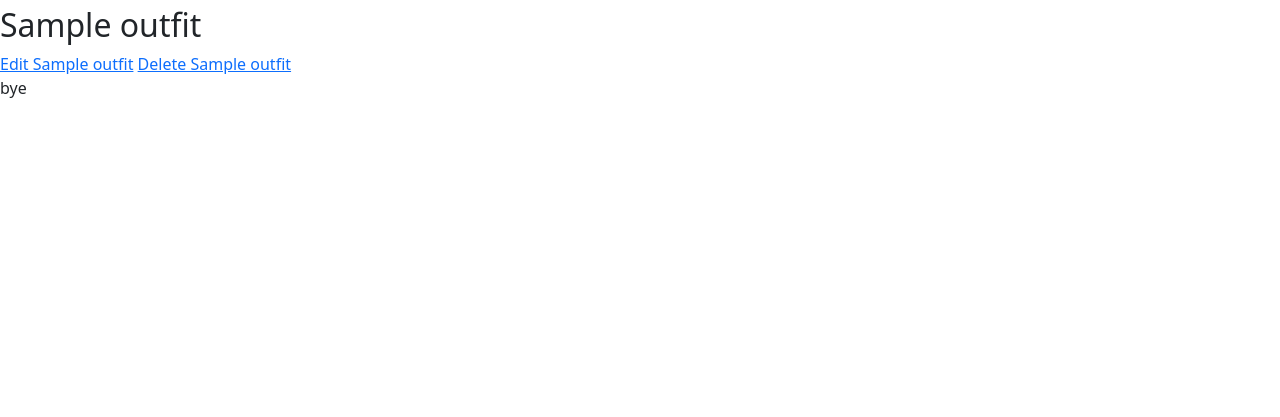
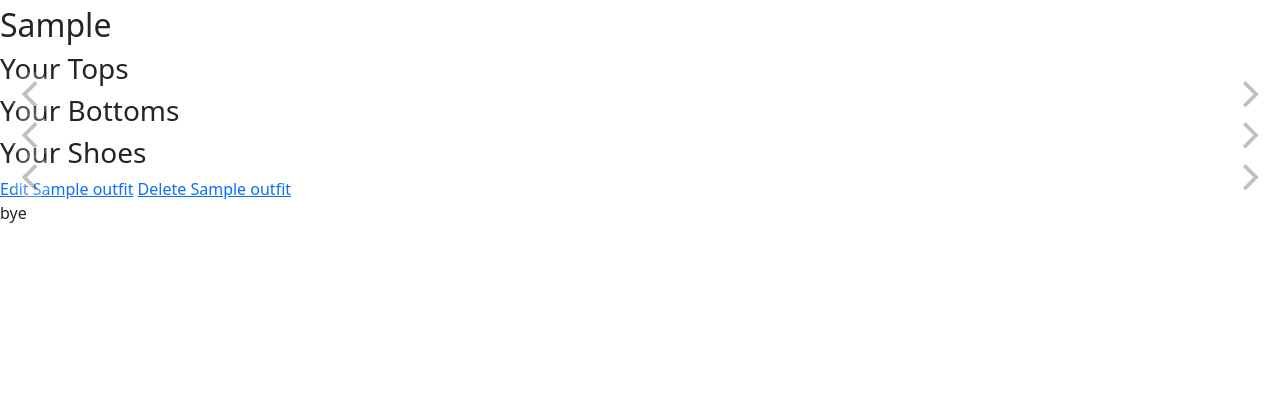
Before and after one commit to brianaleew/GA-Final-Project, a Django app: page /outfits/1/ in a window 1280 px wide. Shown: the part 366-783 px from the top of the page. Run offline with Django 4.2, Linux system fonts and the light colour scheme; tables that the repository leaves empty hold one stand-in row (values such as "Sample post").

Commit message:
Updated outfit detail view to contain apparel lists. Got apparel carousels working on outfit details page...now they filter between apparel types

```diff
--- a/stylelist/main_app/templates/base.html
+++ b/stylelist/main_app/templates/base.html
@@ -4,8 +4,9 @@
     <meta charset="UTF-8">
     <meta http-equiv="X-UA-Compatible" content="IE=edge">
     <meta name="viewport" content="width=device-width, initial-scale=1.0">
+    <link rel="stylesheet" href="https://unpkg.com/flickity@2/dist/flickity.min.css">
+    <link href="https://cdn.jsdelivr.net/npm/bootstrap@5.3.0-alpha1/dist/css/bootstrap.min.css" rel="stylesheet" integrity="sha384-GLhlTQ8iRABdZLl6O3oVMWSktQOp6b7In1Zl3/Jr59b6EGGoI1aFkw7cmDA6j6gD" crossorigin="anonymous">
     <link rel="stylesheet" type="text/css" href="../static/css/style.css">
-    <link href="https://cdn.jsdelivr.net/npm/bootstrap@5.3.0-alpha1/dist/css/bootstrap.min.css" rel="stylesheet" integrity="sha384-GLhlTQ8iRABdZLl6O3oVMWSktQOp6b7In1Zl3/Jr59b6EGGoI1aFkw7cmDA6j6gD" crossorigin="anonymous">
     <title>StyleList</title>
 </head>
 <body>
@@ -45,6 +46,7 @@
     <footer>
         <p>bye</p>
     </footer>
+    <script src="https://unpkg.com/flickity@2/dist/flickity.pkgd.min.js"></script>
     <script src="https://cdn.jsdelivr.net/npm/bootstrap@5.3.0-alpha1/dist/js/bootstrap.bundle.min.js" integrity="sha384-w76AqPfDkMBDXo30jS1Sgez6pr3x5MlQ1ZAGC+nuZB+EYdgRZgiwxhTBTkF7CXvN" crossorigin="anonymous"></script>
 </body>
 </html>
--- a/stylelist/main_app/templates/outfits/detail.html
+++ b/stylelist/main_app/templates/outfits/detail.html
@@ -1,8 +1,61 @@
 {% extends 'base.html' %}
 {% block content %}
 
-    <h1>outfit detailssss</h1>
-    <h2>{{outfit.name}}</h2>
+    <h1>{{outfit.name}}</h1>
+    <h2>{{outfit.event}}</h2>
+
+    <div class="apparel-container">
+        <h3>Your Tops</h3>
+        <div class="carousel" data-flickity='{ "groupCells": true }'>
+            {% if apparels.count %}
+                {% for apparel in apparels.all %}
+                    {% if apparel.type == 'T' %}
+                    <div class="carousel-cell">
+                        <div class="card">
+                            <div class="card-title">{{apparel.name}}</div>
+                        </div>
+                    </div>
+                    {% endif %}
+                {% endfor %}
+            {% endif %}
+        </div>
+    </div>
+
+
+    <div class="apparel-container">
+        <h3>Your Bottoms</h3>
+        <div class="carousel" data-flickity='{ "groupCells": true }'>
+            {% if apparels.count %}
+                {% for apparel in apparels.all %}
+                    {% if apparel.type == 'B' %}
+                    <div class="carousel-cell">
+                        <div class="card">
+                            <div class="card-title">{{apparel.name}}</div>
+                        </div>
+                    </div>
+                    {% endif %}
+                {% endfor %}
+            {% endif %}
+        </div>
+    </div>
+
+    <div class="apparel-container">
+        <h3>Your Shoes</h3>
+        <div class="carousel" data-flickity='{ "groupCells": true }'>
+            {% if apparels.count %}
+                {% for apparel in apparels.all %}
+                    {% if apparel.type == 'S' %}
+                    <div class="carousel-cell">
+                        <div class="card">
+                            <div class="card-title">{{apparel.name}}</div>
+                        </div>
+                    </div>
+                    {% endif %}
+                {% endfor %}
+            {% endif %}
+        </div>
+    </div>
+
     <a href="{% url 'outfits_update' outfit.id %}">Edit {{outfit.name}}</a>
     <a href="{% url 'outfits_delete' outfit.id %}">Delete {{outfit.name}}</a>
 
--- a/stylelist/main_app/urls.py
+++ b/stylelist/main_app/urls.py
@@ -14,10 +14,13 @@
     path('outfits/create/', views.OutfitCreate.as_view(), name='outfits_create'),
     path('outfits/<int:pk>/update/', views.OutfitUpdate.as_view(), name='outfits_update'),
     path('outfits/<int:pk>/delete/', views.OutfitDelete.as_view(), name='outfits_delete'),
-
     # association links
     path('outfits/<int:outfit_id>/assoc_apparel/<int:apparel_id>/', views.assoc_apparel, name='assoc_apparel'),
     path('outfits/<int:outfit_id>/unassoc_apparel/<int:apparel_id>/', views.unassoc_apparel, name='assoc_apparel'),
+    # user links
+    # signup
+    # log in
+    # profile page (going to need edit) --> brings us to recommendations as well(monday task)
 
 
 
--- a/stylelist/main_app/views.py
+++ b/stylelist/main_app/views.py
@@ -49,7 +49,11 @@
 def outfits_detail(request, outfit_id):
     outfit = Outfit.objects.get(id=outfit_id)
 
-    return render(request, 'outfits/detail.html', {'outfit': outfit })
+    id_list = outfit.apparels.all().values_list('id')
+
+    unused_apparels = Apparel.objects.exclude(id__in=id_list)
+
+    return render(request, 'outfits/detail.html', {'outfit': outfit, 'apparels': unused_apparels })
 
 class OutfitCreate(CreateView):
     model = Outfit
```
